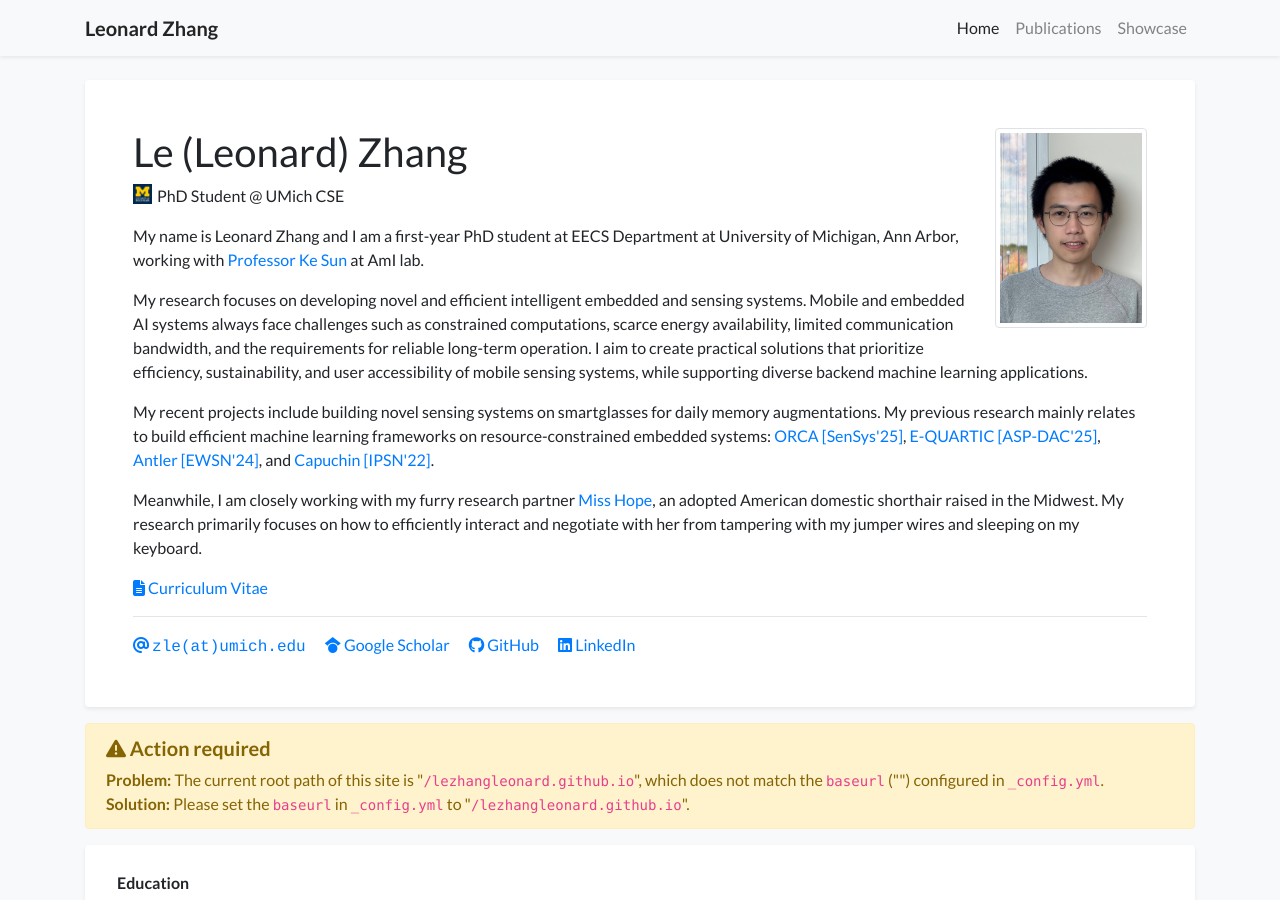
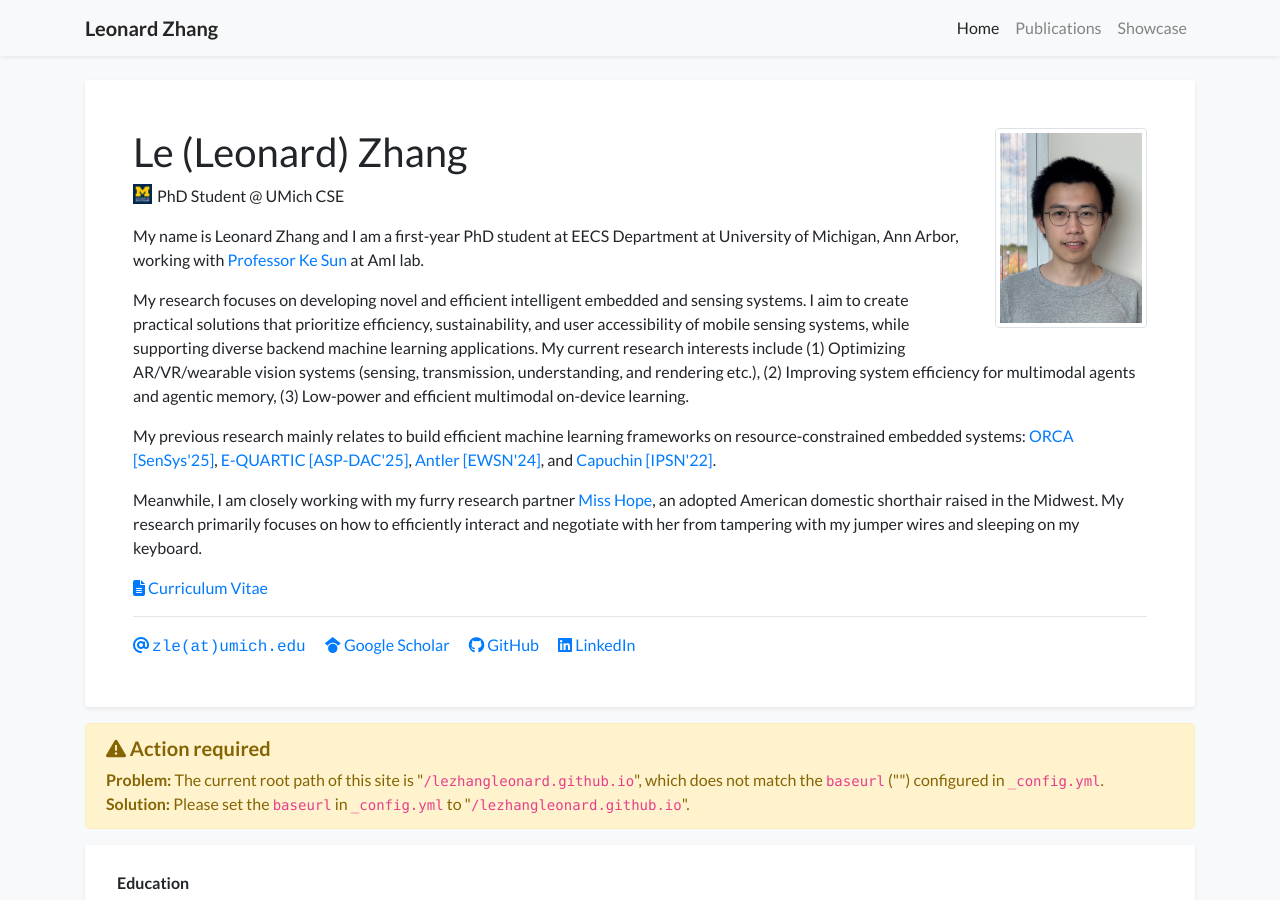
Before and after one commit to lezhangleonard/lezhangleonard.github.io, a Jekyll site: the page built from index.html, in a window 1280 px wide and 900 px high. Built offline with Jekyll 4.4.1, drawn with Linux system fonts in a browser that asks for light colours; nearby versions of some CDN libraries; a style sheet for code colours, icons or effects is not loaded.

Commit message:
Update profile.yml

```diff
--- a/_data/profile.yml
+++ b/_data/profile.yml
@@ -18,12 +18,11 @@ short_bio: >-
     My name is Leonard Zhang and I am a first-year PhD student at EECS Department at University of Michigan, Ann Arbor, working with <a href="https://samsonsjarkal.github.io/KeSun/">Professor Ke Sun</a> at AmI lab.
   </p>
   <p>
-    My research focuses on developing novel and efficient intelligent embedded and sensing systems.
-    Mobile and embedded AI systems always face challenges such as constrained computations, scarce energy availability, limited communication bandwidth, and the requirements for reliable long-term operation.
-    I aim to create practical solutions that prioritize efficiency, sustainability, and user accessibility of mobile sensing systems, while supporting diverse backend machine learning applications.
+    My research focuses on developing novel and efficient intelligent embedded and sensing systems. I aim to create practical solutions that prioritize efficiency, sustainability, and user accessibility of mobile sensing systems, while supporting diverse backend machine learning applications.
+
+    My current research interests include (1) Optimizing AR/VR/wearable vision systems (sensing, transmission, understanding, and rendering etc.), (2) Improving system efficiency for multimodal agents and agentic memory, (3) Low-power and efficient multimodal on-device learning.
   </p>
   <p>
-    My recent projects include building novel sensing systems on smartglasses for daily memory augmentations.
     My previous research mainly relates to build efficient machine learning frameworks on resource-constrained embedded systems:
     <a href="https://dl.acm.org/doi/abs/10.1145/3715014.3722078">ORCA [SenSys'25]</a>,
     <a href="https://dl.acm.org/doi/pdf/10.1145/3658617.3697751">E-QUARTIC [ASP-DAC'25]</a>,
```
